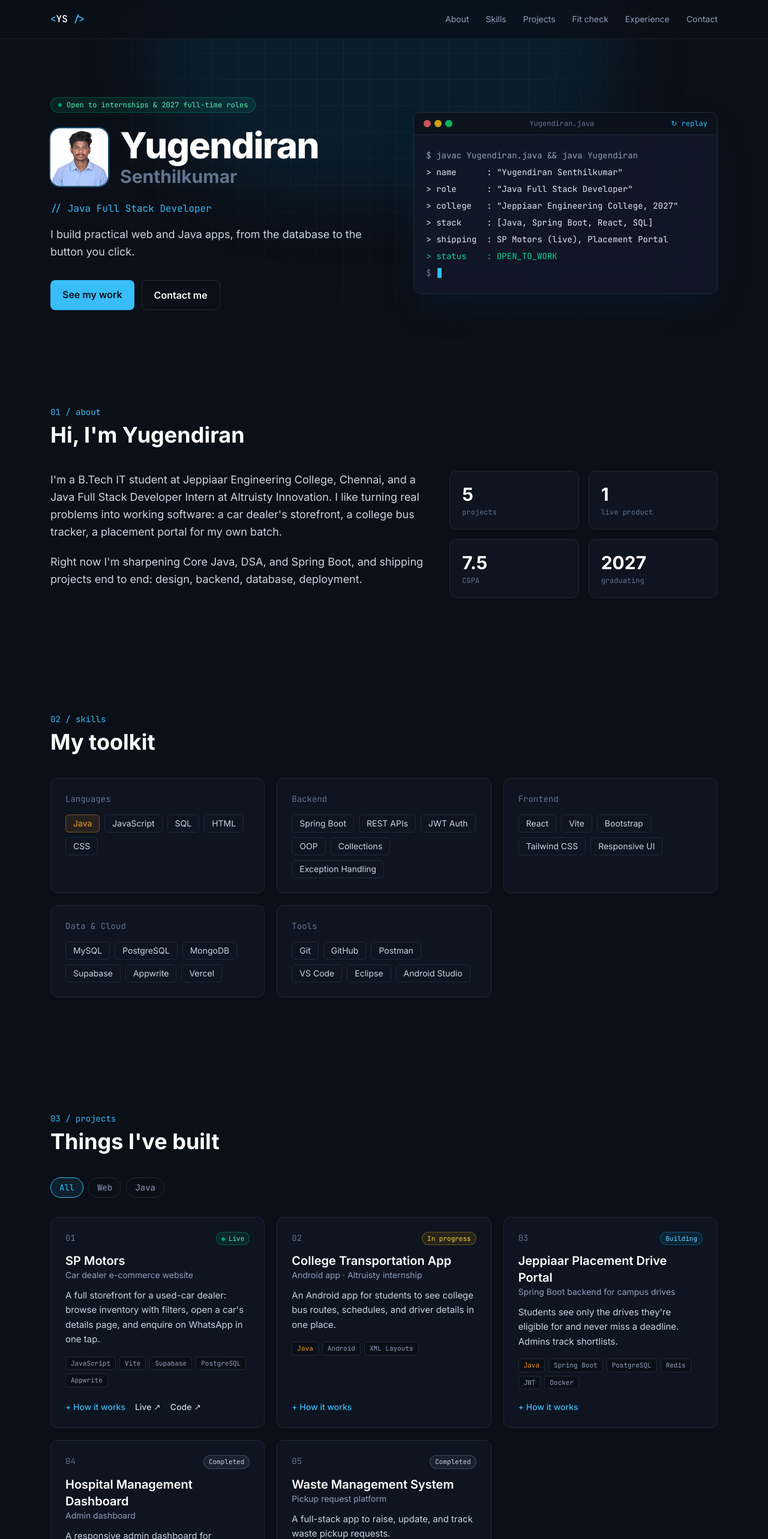
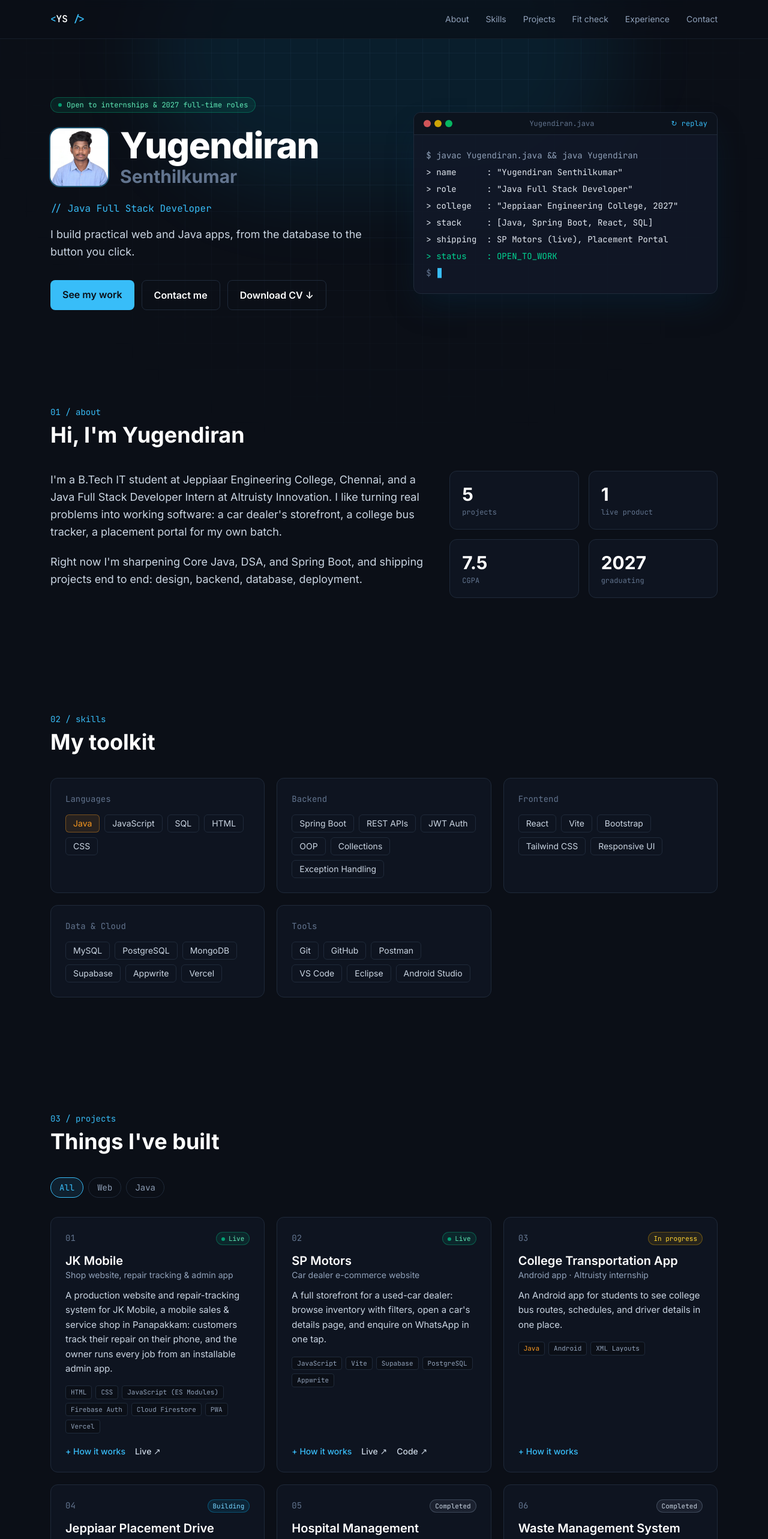
Before and after one commit to yugendiransenthilkumar/portfolio, a React (Vite) app: page / in a window 1280 px wide. Shown: the top 2566 px of the page at 60% size. Built offline with nearby package versions, Linux system fonts and the light colour scheme.

Commit message:
Add JK Mobile project and Download CV button

```diff
--- a/src/App.jsx
+++ b/src/App.jsx
@@ -257,6 +257,7 @@ function Contact() {
             <a href={profile.linkedin} target="_blank" rel="noreferrer" className="block text-slate-300 hover:text-accent">in linkedin.com/in/yugendiran-senthilkumar</a>
             <a href={profile.github} target="_blank" rel="noreferrer" className="block text-slate-300 hover:text-accent">⌥ github.com/yugendiransenthilkumar</a>
             <p className="text-slate-500">⌖ {profile.location}</p>
+            <a href={profile.cv} download="Yugendiran_Senthilkumar_Resume.pdf" className="inline-block mt-3 font-sans font-semibold text-ink bg-accent px-4 py-2 rounded-lg hover:bg-white transition">Download CV ↓</a>
           </div>
         </div>
         <form onSubmit={send} className="rounded-xl border border-line bg-panel/60 p-5 sm:p-6 space-y-4">
@@ -299,6 +300,7 @@ export default function App() {
           <div className="flex flex-col min-[400px]:flex-row flex-wrap gap-3">
             <a href="#projects" className="text-center font-semibold text-ink bg-accent px-5 py-3 rounded-lg hover:bg-white transition">See my work</a>
             <a href="#contact" className="text-center font-semibold text-white border border-line px-5 py-3 rounded-lg hover:border-accent transition">Contact me</a>
+            <a href={profile.cv} download="Yugendiran_Senthilkumar_Resume.pdf" className="text-center font-semibold text-white border border-line px-5 py-3 rounded-lg hover:border-accent transition">Download CV ↓</a>
           </div>
         </div>
         <Terminal />
--- a/src/data.js
+++ b/src/data.js
@@ -14,6 +14,7 @@ export const profile = {
   linkedin: 'https://www.linkedin.com/in/yugendiran-senthilkumar',
   github: 'https://github.com/yugendiransenthilkumar',
   status: 'Open to internships & 2027 full-time roles',
+  cv: '/Yugendiran_Senthilkumar_Resume.pdf',
 }
 
 export const about = [
@@ -31,6 +32,23 @@ export const skills = [
 
 // status: 'Live' | 'In progress' | 'Building' | 'Completed'
 export const projects = [
+  {
+    title: 'JK Mobile',
+    subtitle: 'Shop website, repair tracking & admin app',
+    status: 'Live',
+    category: 'Web',
+    year: 2026,
+    stack: ['HTML', 'CSS', 'JavaScript (ES Modules)', 'Firebase Auth', 'Cloud Firestore', 'PWA', 'Vercel'],
+    summary: 'A production website and repair-tracking system for JK Mobile, a mobile sales & service shop in Panapakkam: customers track their repair on their phone, and the owner runs every job from an installable admin app.',
+    how: [
+      'Public site with services, brands, live offers, shop timings and map, all editable from the admin app.',
+      'Customers track a repair with a WhatsApp link or their Job ID plus the last 4 digits of their phone.',
+      'Admin PWA: dashboard of pending, ready and delivered jobs, search and filters, status updates, WhatsApp/call, and printable job slips for 80 mm thermal printers.',
+      'Firebase Auth (email + password, admin-only) and Cloud Firestore with strict security rules: private job data stays admin-only, customers can read only one exact public status record.',
+      'Job IDs issued with Firestore transactions; deployed on Vercel with security headers, CSP and caching.',
+    ],
+    live: 'https://jk-mobiles-omega.vercel.app',
+  },
   {
     title: 'SP Motors',
     subtitle: 'Car dealer e-commerce website',
@@ -161,4 +179,7 @@ export const fitKeywords = {
   'problem solving': 'Ideathon winner; DSA practice in Java',
   bootstrap: 'Bootstrap in the Hospital Management Dashboard',
   tailwind: 'Tailwind CSS (this portfolio)',
+  firebase: 'Firebase Auth and Firestore in the JK Mobile repair-tracking app',
+  firestore: 'Cloud Firestore with security rules in JK Mobile',
+  pwa: 'Installable admin PWA for JK Mobile',
 }
```
Also changed, not shown: 1 other file (tests, documents, lock files or other folders).
